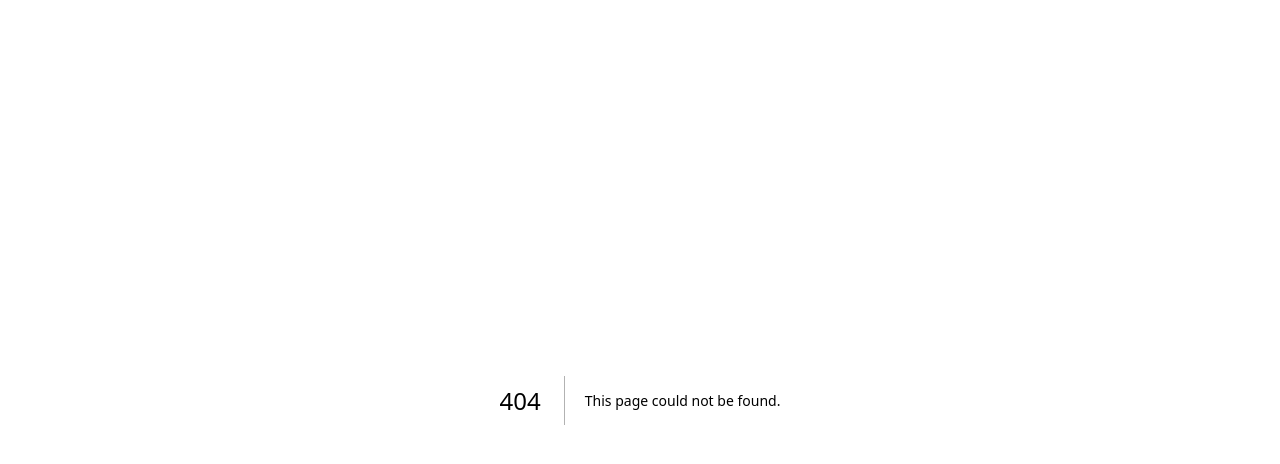
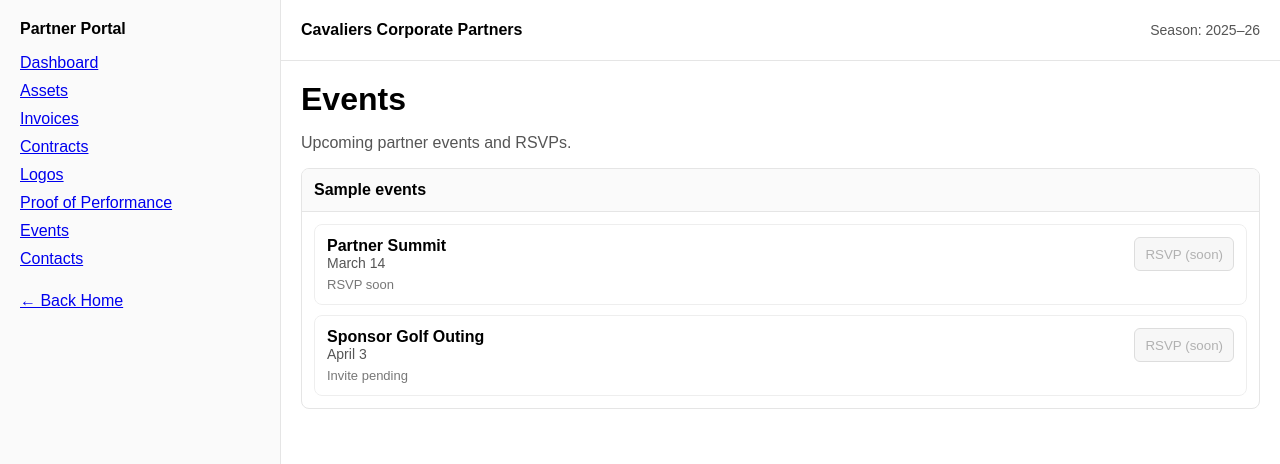
Before and after one commit to griffinfosterf13-collab/partner-dashboard, a Next.js app: page /dashboard/events in a window 1280 px wide. Before the commit this address had no page. Shown: the top 464 px of the page. Built offline with nearby package versions, Linux system fonts and the light colour scheme.

Commit message:
Create EventsPage component for displaying events

```diff
--- /dev/null
+++ b/app/dashboard/events/page.tsx
@@ -0,0 +1,45 @@
+export default function EventsPage() {
+  return (
+    <div>
+      <h1 style={{ margin: 0 }}>Events</h1>
+      <p style={{ color: "#555" }}>
+        Upcoming partner events and RSVPs.
+      </p>
+
+      <div style={{ marginTop: 16, border: "1px solid #e5e5e5", borderRadius: 8, overflow: "hidden" }}>
+        <div style={{ padding: 12, background: "#fafafa", borderBottom: "1px solid #e5e5e5", fontWeight: 600 }}>
+          Sample events
+        </div>
+
+        <div style={{ padding: 12, display: "grid", gap: 10 }}>
+          {[
+            { name: "Partner Summit", date: "March 14", status: "RSVP soon" },
+            { name: "Sponsor Golf Outing", date: "April 3", status: "Invite pending" },
+          ].map((e) => (
+            <div key={e.name} style={{ border: "1px solid #eee", borderRadius: 8, padding: 12 }}>
+              <div style={{ display: "flex", justifyContent: "space-between", gap: 12 }}>
+                <div>
+                  <div style={{ fontWeight: 600 }}>{e.name}</div>
+                  <div style={{ fontSize: 14, color: "#555" }}>{e.date}</div>
+                </div>
+                <button
+                  style={{
+                    padding: "8px 10px",
+                    borderRadius: 6,
+                    border: "1px solid #ddd",
+                    background: "#f7f7f7",
+                    cursor: "not-allowed",
+                  }}
+                  disabled
+                >
+                  RSVP (soon)
+                </button>
+              </div>
+              <div style={{ fontSize: 13, color: "#777", marginTop: 6 }}>{e.status}</div>
+            </div>
+          ))}
+        </div>
+      </div>
+    </div>
+  );
+}
```
